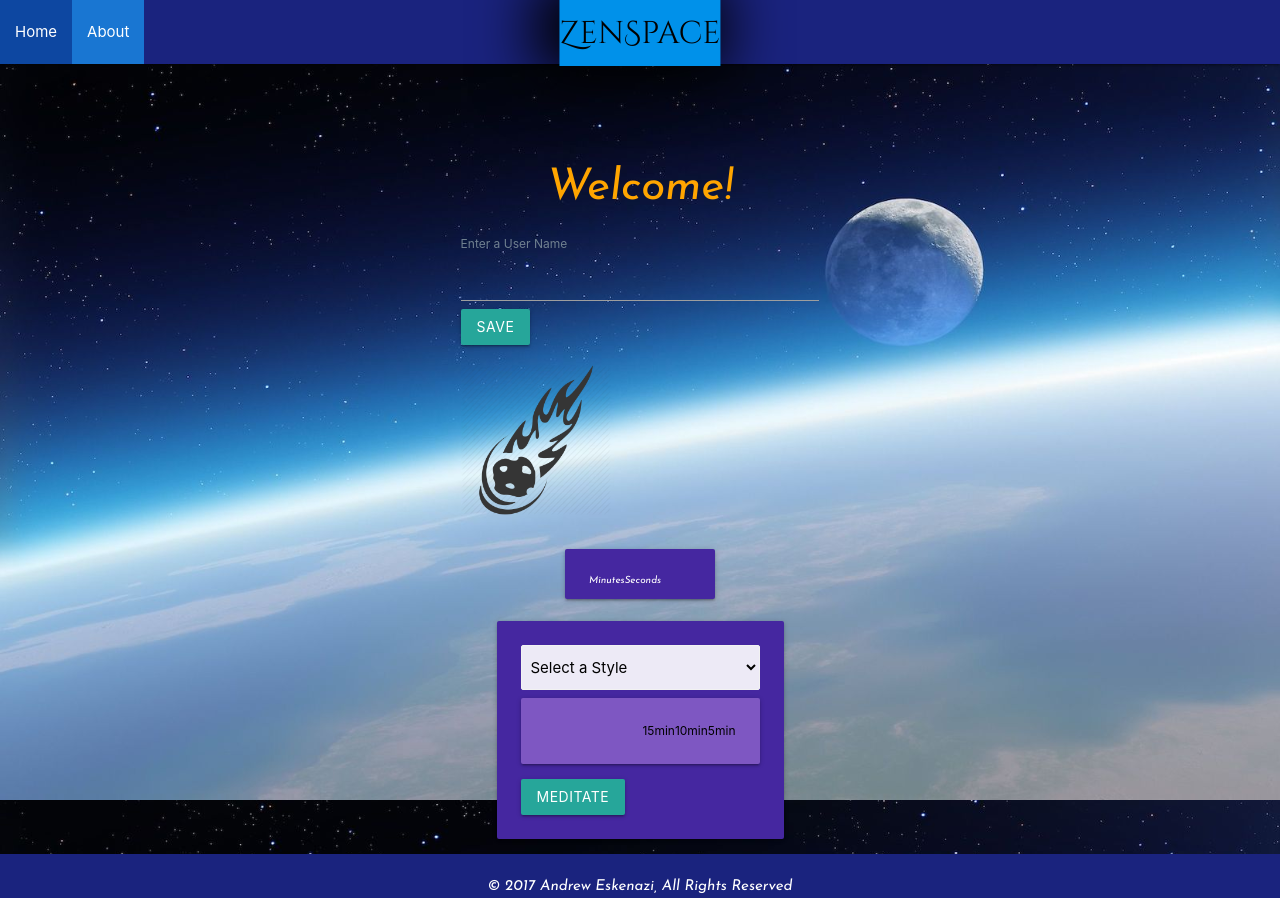
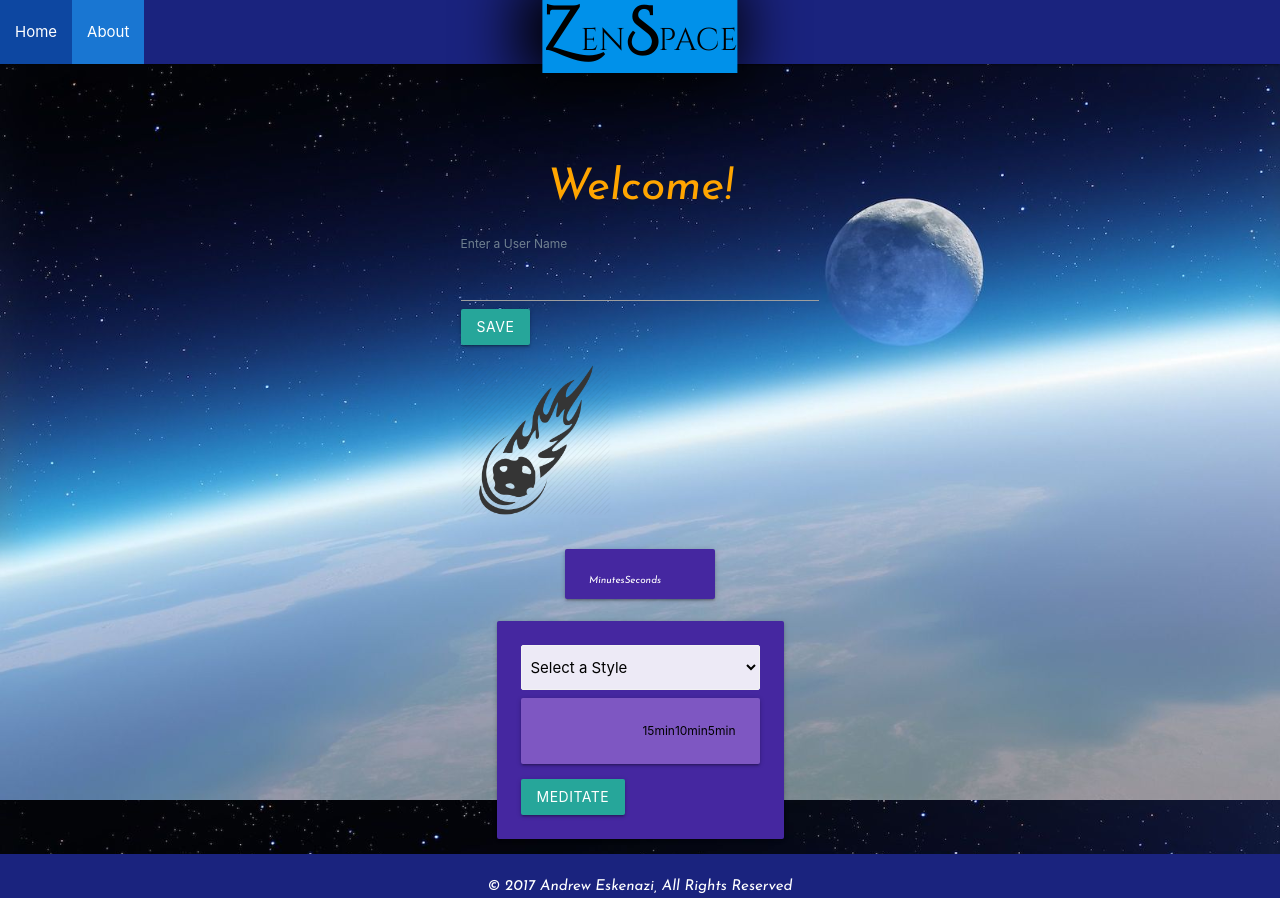
Before and after one commit to drewesk/ZenSpace, a plain HTML site: page index.html in a window 1280 px wide. Drawn offline with nearby package versions, Linux system fonts and the light colour scheme; no server answers; a script that the page names is missing.

Commit message:
Minor CSS Updates

```diff
--- a/assets/css/style.css
+++ b/assets/css/style.css
@@ -53,6 +53,11 @@ small {
   color: white;
 }
 
+span.bold {
+  font-weight: bolder;
+  font-size: 4rem;
+}
+
 span.navbarBrand {
   font-family: 'Cinzel Decorative';
   color: black;
--- a/index.html
+++ b/index.html
@@ -19,7 +19,7 @@
   <nav>
     <!-- <div class="nav-wrapper #006064 cyan darken-4"> -->
     <div class="nav-wrapper #1a237e indigo darken-4">
-      <a href="#" class="brand-logo center #0091ea light-blue accent-4"><span class="navbarBrand">ZenSpace</span></a>
+      <a href="#" class="brand-logo center #0091ea light-blue accent-4"><span class="navbarBrand"><span class="bold">Z</span>en<span class="bold">S</span>pace</span></a>
       <ul class="left">
         <li class="active"><a href="index.html" class="#0d47a1 blue darken-4">Home</a></li>
         <li><a href="about.html" class="#0d47a1 blue darken-2">About</a></li>
```
